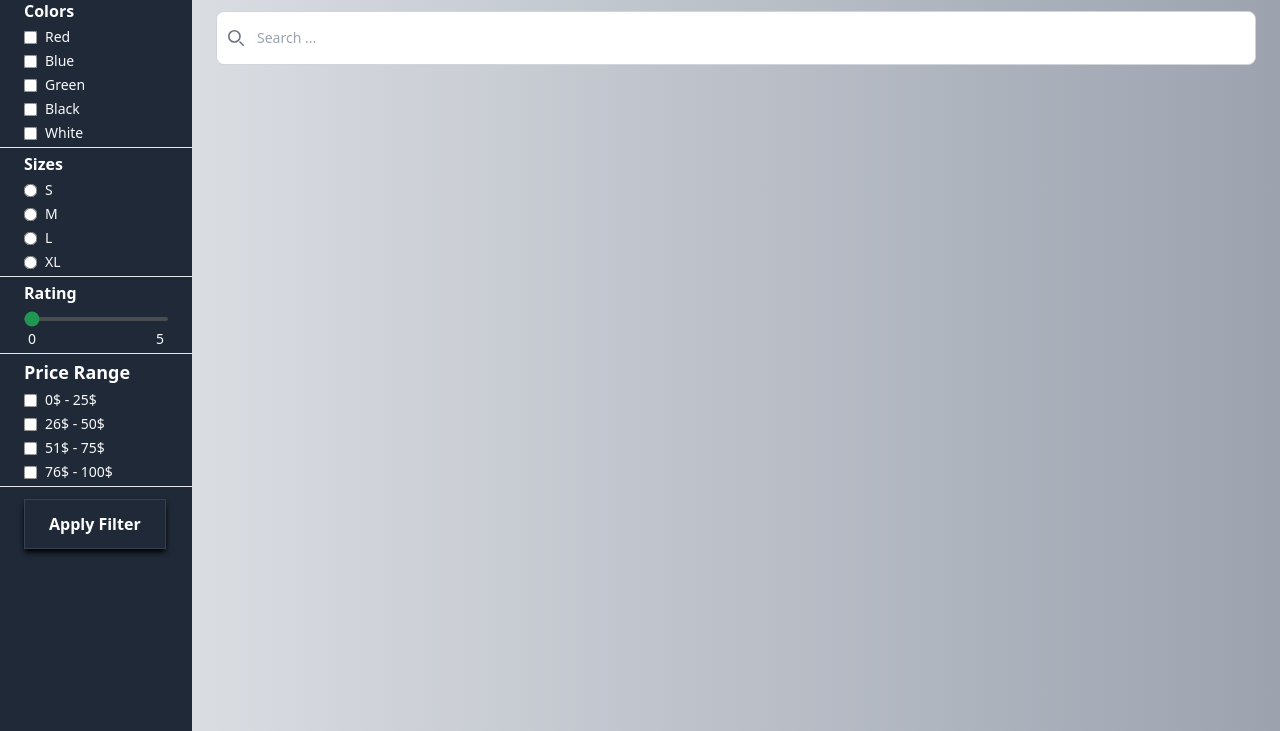
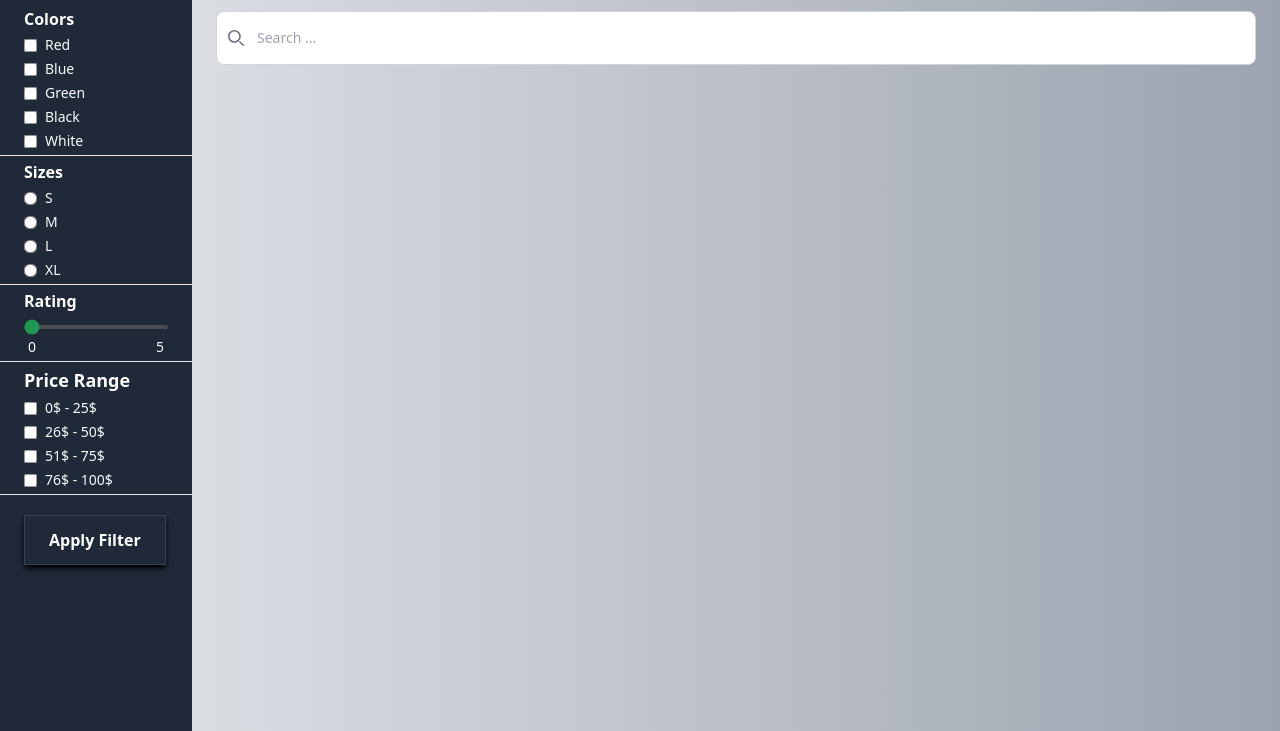
Before and after one commit to Mr-R-e-X/My_Shop, a website: page shop/index.html in a window 1280 px wide. Shown: the part 69-800 px from the top of the page. Drawn offline with Linux system fonts and the light colour scheme.

Commit message:
filter section margin fiexd

```diff
--- a/shop/index.html
+++ b/shop/index.html
@@ -83,8 +83,11 @@
     </header>
 
     <main class="flex-grow flex flex-row">
-      <div id="sidebar" class="min-w-max w-[15%] bg-gray-800 text-white">
-        <form action="#" method="post" class="space-y-1 w-full">
+      <div
+        id="sidebar"
+        class="min-w-max w-[15%] bg-gray-800 text-white flex-grow"
+      >
+        <form action="#" method="post" class="space-y-1 w-full my-2">
           <div class="px-6">
             <h2 class="text-base font-semibold mb-1">Colors</h2>
             <div class="space-y-1">
@@ -254,7 +257,7 @@
           <div class="w-full px-6 py-2">
             <button
               type="submit"
-              class="mx-auto text-base px-6 py-3 w-max border border-gray-700 shadow-md shadow-black font-semibold"
+              class="mx-auto mt-2 text-base px-6 py-3 w-max border border-gray-700 shadow-md shadow-black font-semibold"
             >
               Apply Filter
             </button>
```
Also changed, not shown: style.css.
